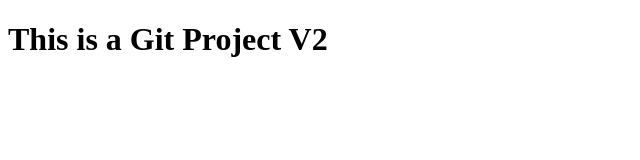
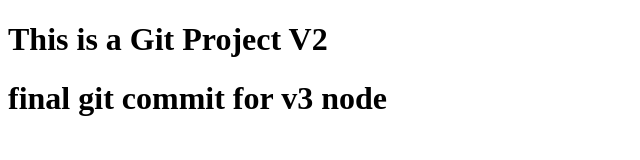
Before and after one commit to Ashish21-hedau/myrepo, a plain HTML site: page index.html in a window 1280 px wide. Shown: the whole page, without its empty margins (0-640 px from the left). Drawn offline with Linux system fonts and the light colour scheme.

Commit message:
final code chagnges for V3 at index.html

```diff
--- a/index.html
+++ b/index.html
@@ -7,5 +7,6 @@
 </head>
 <body>
     <h1> This is a Git Project V2 </h1>
+    <h1> final git commit for v3 node </h1>
 </body>
 </html>
```
